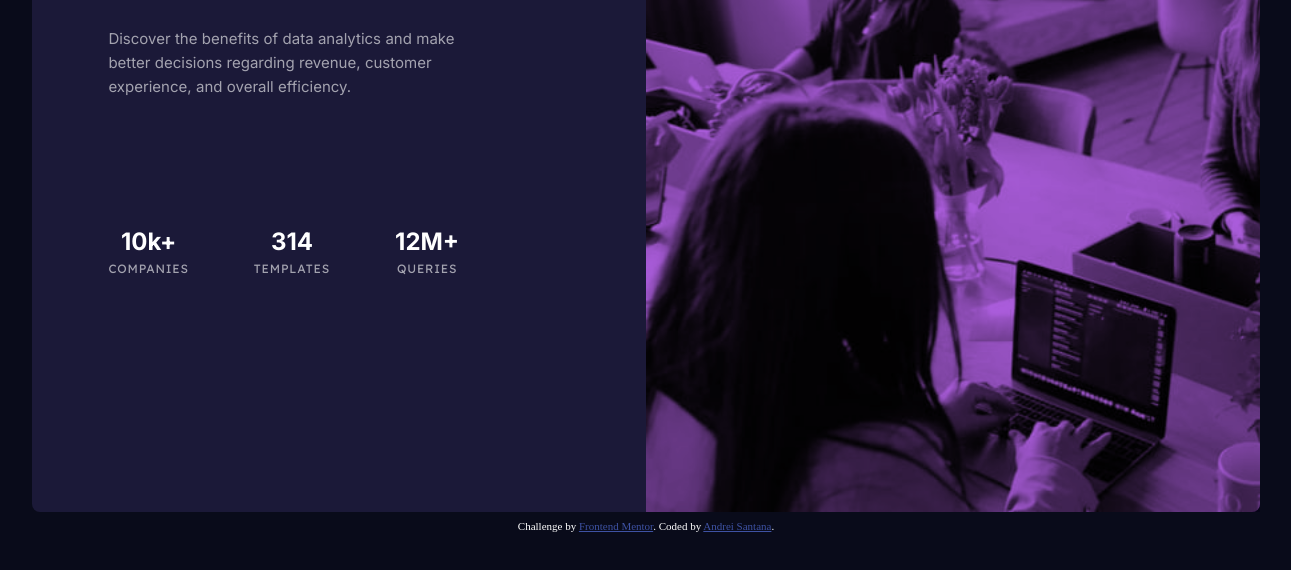
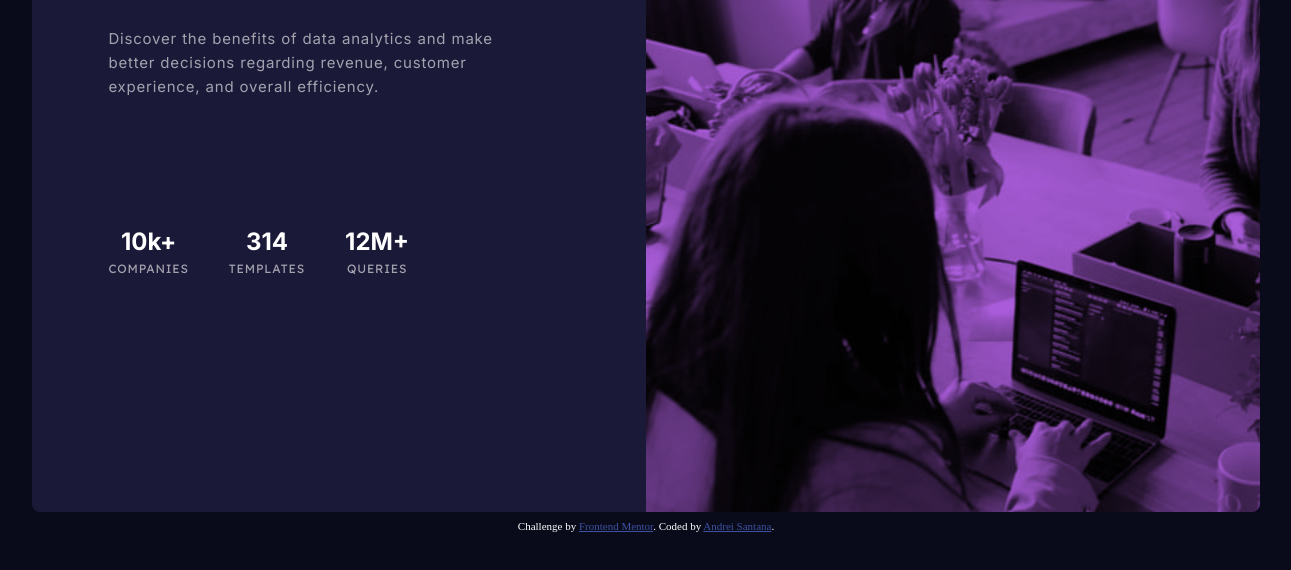
Before and after one commit to Ansantana92/Stats-Preview-Component-Challenge, a plain HTML site: page index.html in a window 1536 px wide. Shown: the part 178-748 px from the top of the page, without its empty margins (122-1413 px from the left). Drawn offline with Linux system fonts and the light colour scheme.

Commit message:
modificacoes no tamanho da div na media 1440

```diff
--- a/styles/_media_1440.scss
+++ b/styles/_media_1440.scss
@@ -33,12 +33,13 @@
                 }
             }
             .description{
-                width: 25vw;
+                width: 27vw;
                 height: 25vh;
                 font-weight: 400;
                 text-align: left;
                 margin:0;
                 margin-top: 30px;
+                letter-spacing: 0.05rem;
             }
             .numbers{
                 display: flex;
@@ -46,7 +47,7 @@
                 .n1{
                     display: flex;
                     flex-direction: column;
-                    margin-right: 65px;
+                    margin-right: 40px;
                 }
 
             }
```
Also changed, not shown: styles/style.css, 1 other file.
